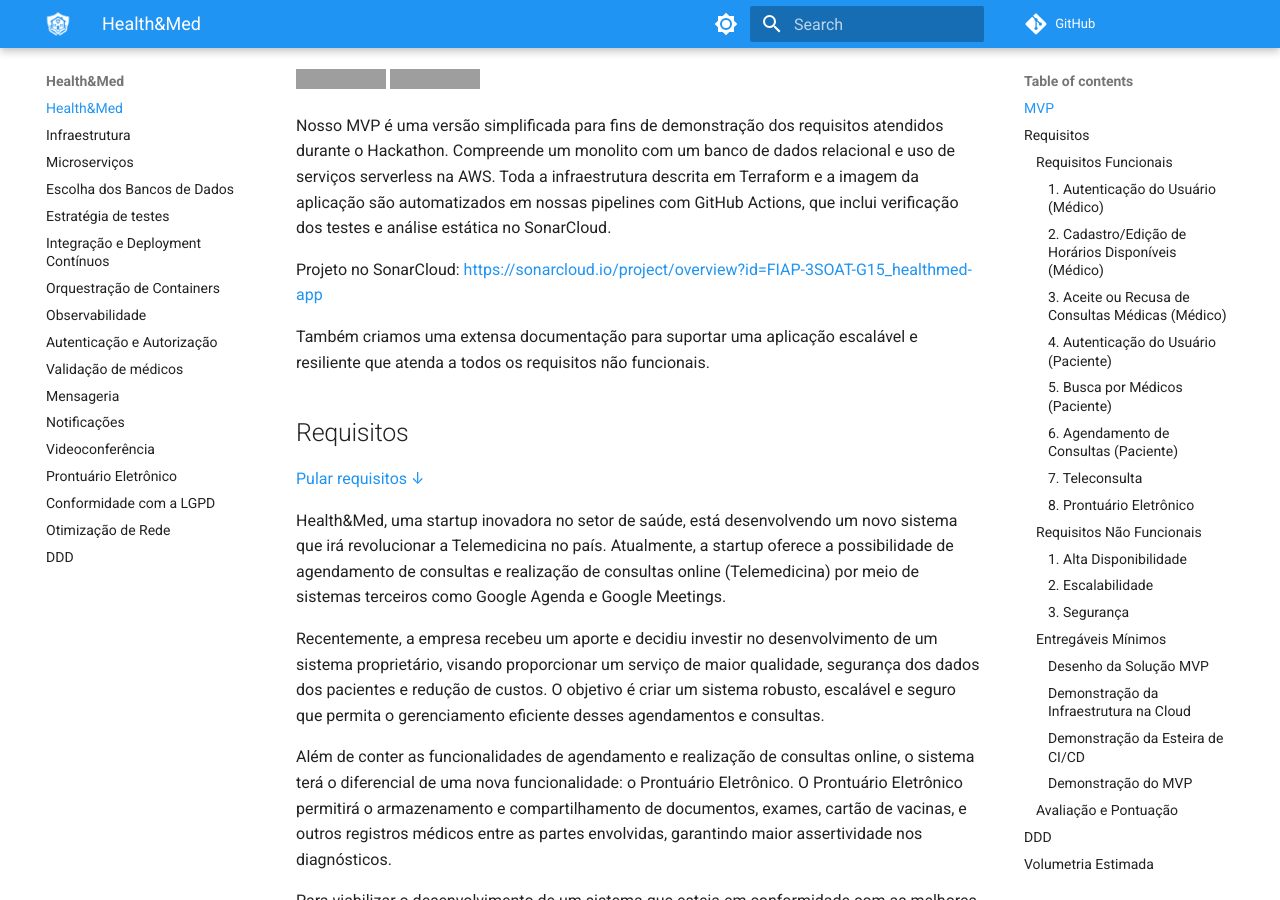
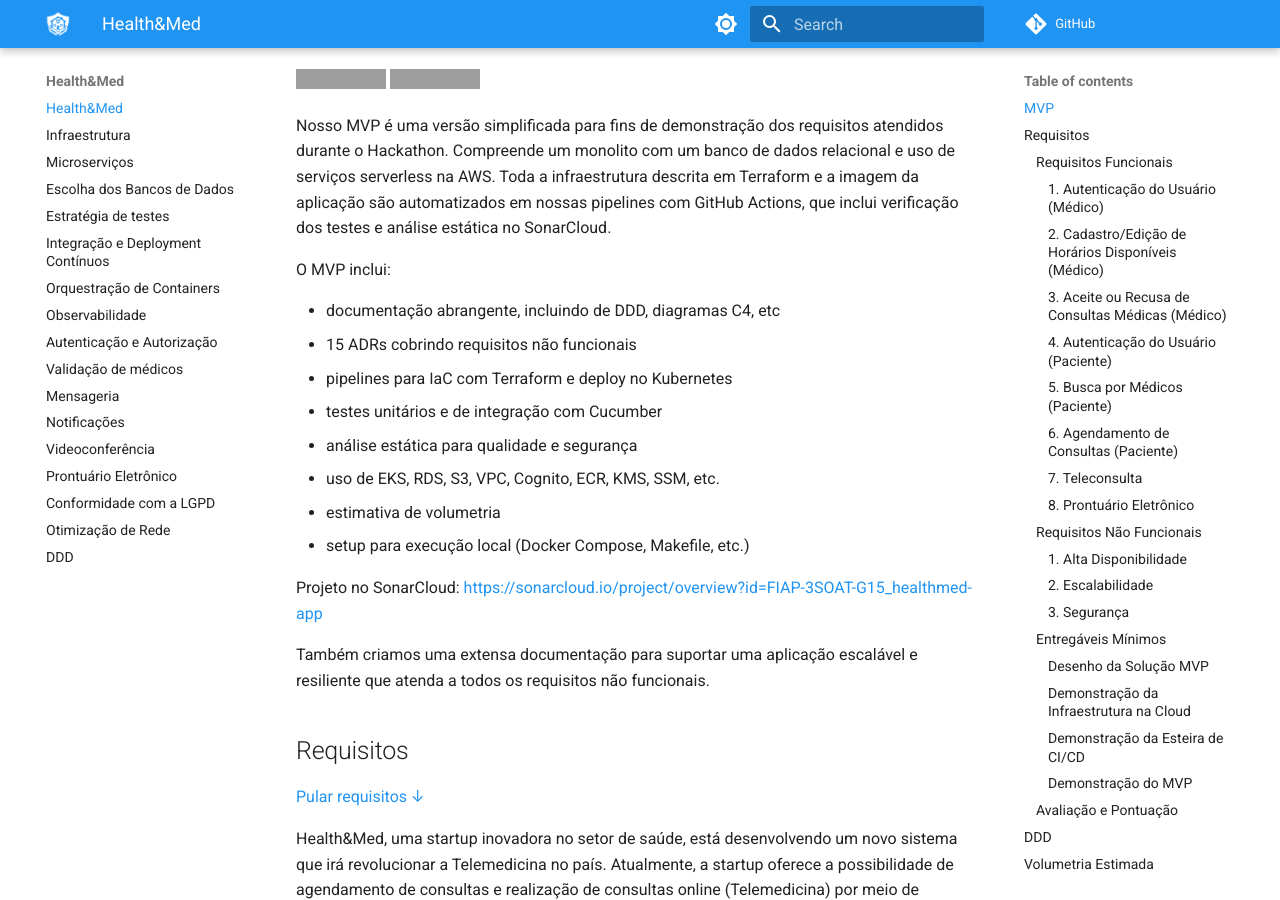
Before and after one commit to FIAP-3SOAT-G15/healthmed-app, an MkDocs documentation site: the page built from docs/README.md, in a window 1280 px wide and 900 px high, scrolled down 403 px. Built offline with MkDocs 1.6.1 and Material for MkDocs 9.7.7, drawn with Linux system fonts in a browser that asks for light colours; comment, search, counter and statistics services are not loaded; grey boxes are pictures that could not be loaded.

Commit message:
Improve docs

```diff
--- a/docs/README.md
+++ b/docs/README.md
@@ -16,6 +16,17 @@
 [![Coverage](https://sonarcloud.io/api/project_badges/measure?project=FIAP-3SOAT-G15_healthmed-app&metric=coverage)](https://sonarcloud.io/summary/new_code?id=FIAP-3SOAT-G15_healthmed-app)
 
 Nosso MVP é uma versão simplificada para fins de demonstração dos requisitos atendidos durante o Hackathon. Compreende um monolito com um banco de dados relacional e uso de serviços serverless na AWS. Toda a infraestrutura descrita em Terraform e a imagem da aplicação são automatizados em nossas pipelines com GitHub Actions, que inclui verificação dos testes e análise estática no SonarCloud.
+
+O MVP inclui:
+
+- documentação abrangente, incluindo de DDD, diagramas C4, etc
+- 15 ADRs cobrindo requisitos não funcionais
+- pipelines para IaC com Terraform e deploy no Kubernetes
+- testes unitários e de integração com Cucumber
+- análise estática para qualidade e segurança
+- uso de EKS, RDS, S3, VPC, Cognito, ECR, KMS, SSM, etc.
+- estimativa de volumetria
+- setup para execução local (Docker Compose, Makefile, etc.)
 
 Projeto no SonarCloud: [https://sonarcloud.io/project/overview?id=FIAP-3SOAT-G15_healthmed-app](https://sonarcloud.io/project/overview?id=FIAP-3SOAT-G15_healthmed-app)
 
```
Also changed, not shown: README.md (+12 -1 lines), 3 other files.
